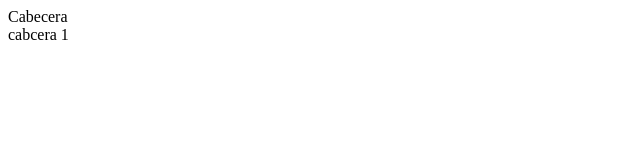
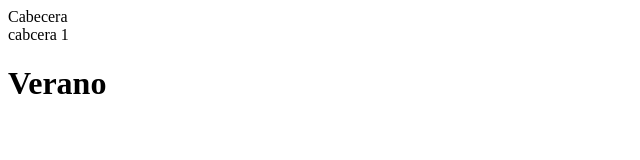
Before and after one commit to PaolaS2992/Adathink-Webhook, a plain HTML site: page index.html in a window 1280 px wide. Shown: the whole page, without its empty margins (0-640 px from the left). Drawn offline with Linux system fonts and the light colour scheme.

Commit message:
Primer commit en mi rama body

```diff
--- a/index.html
+++ b/index.html
@@ -10,6 +10,7 @@
         <div class="pages">
             <header>Cabecera</header>
             <label for="">cabcera 1</label>
+            <h1>Verano</h1>
         </div>
     </header>
 </body>
--- a/style.css
+++ b/style.css
@@ -0,0 +1,4 @@
+* {
+    padding: 0;
+    margin: 0;
+}
```
